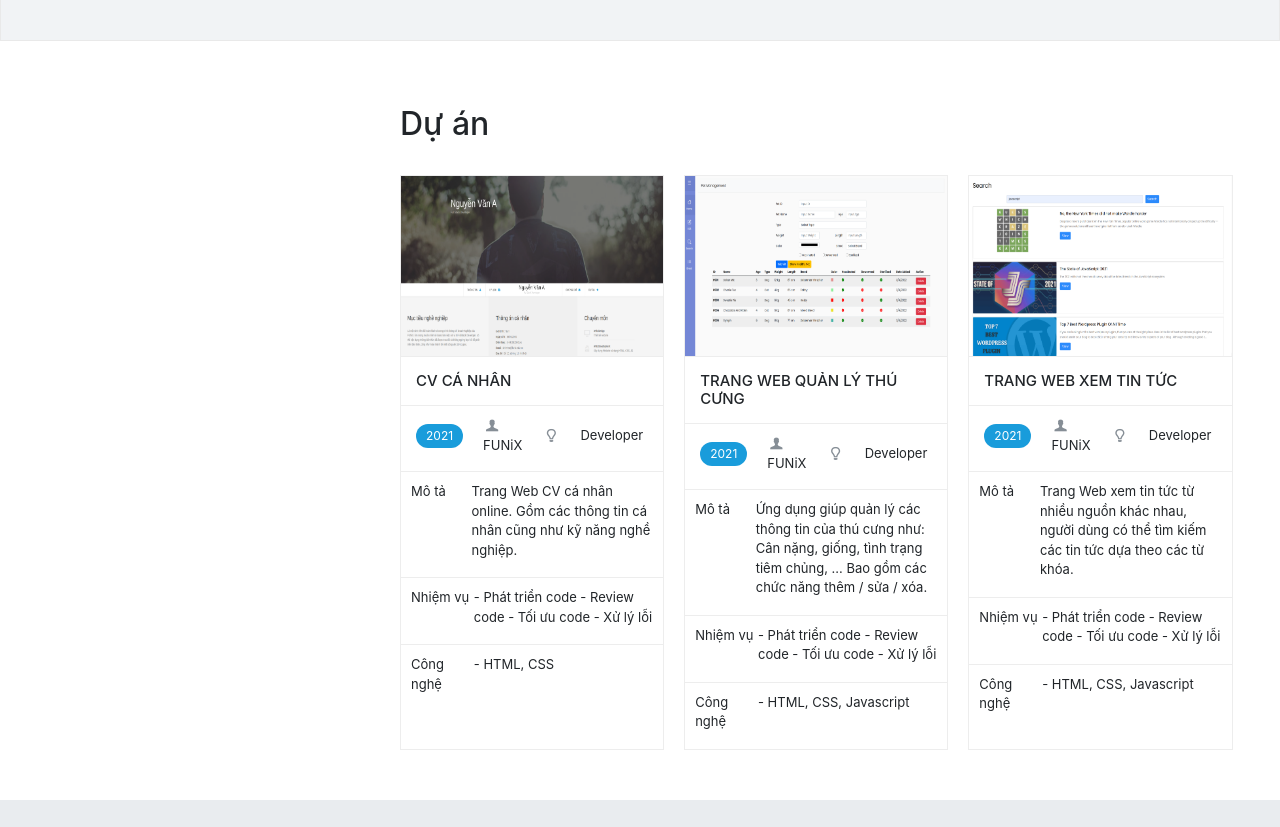
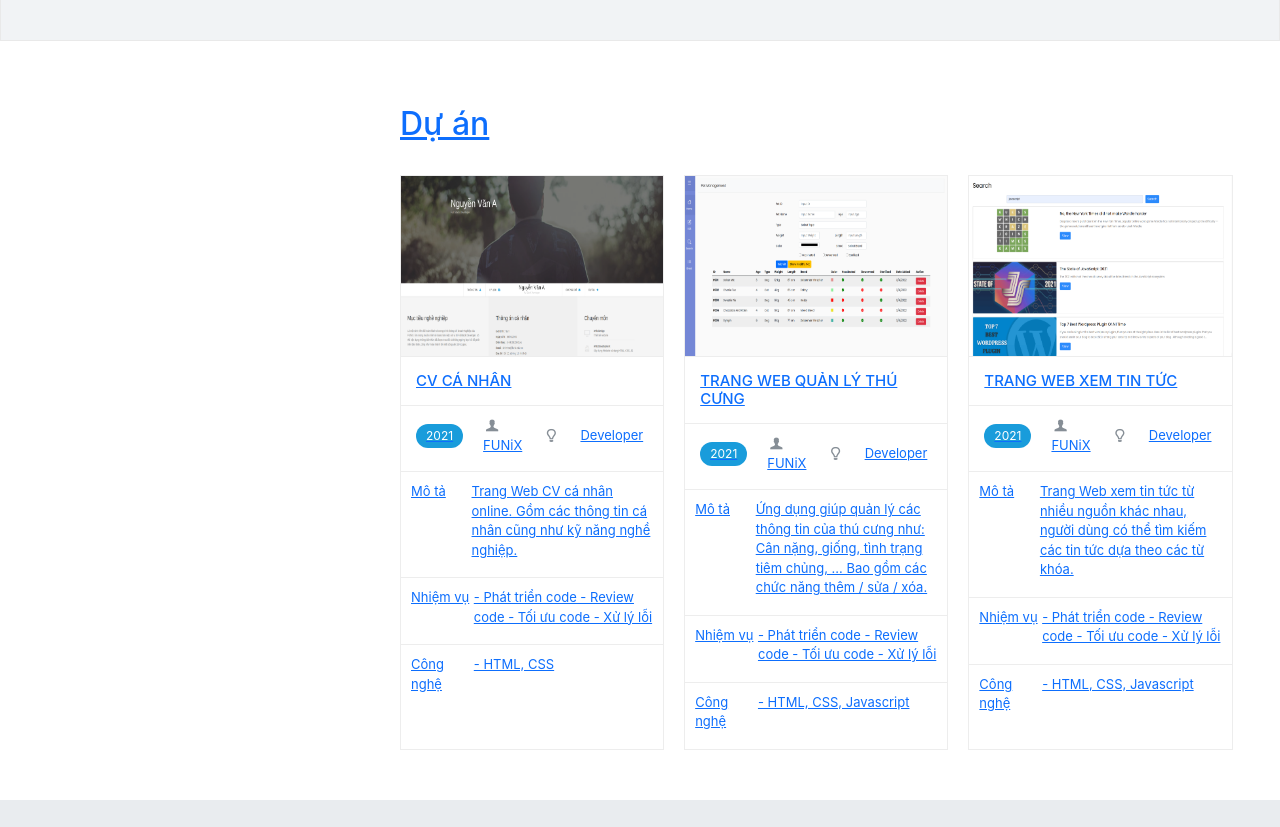
Before and after one commit to duongbtFX19867/ASM3, a plain HTML site: page index.html in a window 1280 px wide. Shown: the part 3996-4823 px from the top of the page. Drawn offline with nearby package versions, Linux system fonts and the light colour scheme.

Commit message:
Update index.html

```diff
--- a/index.html
+++ b/index.html
@@ -317,7 +317,8 @@
 
     <!-- DỰ ÁN -->
     <div class="section-project" id="project">
-      <h2 class="section-title title-project">Dự án</h2>
+      <a href="digital-cv.html"
+              ><h2 class="section-title title-project">Dự án</h2>
       <div class="grid-container">
         <div class="grid-item">
           <img src="./images/project_1.png" alt="CV CÁ NHÂN" width="100%">
```
